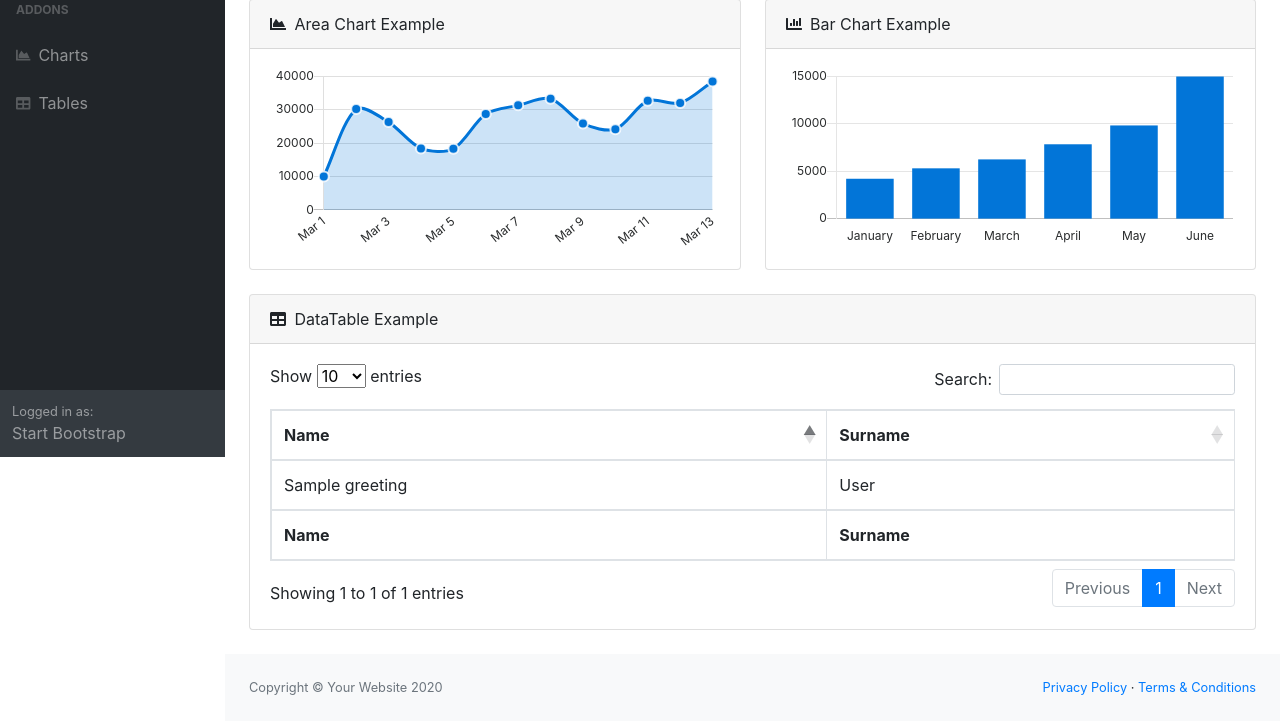
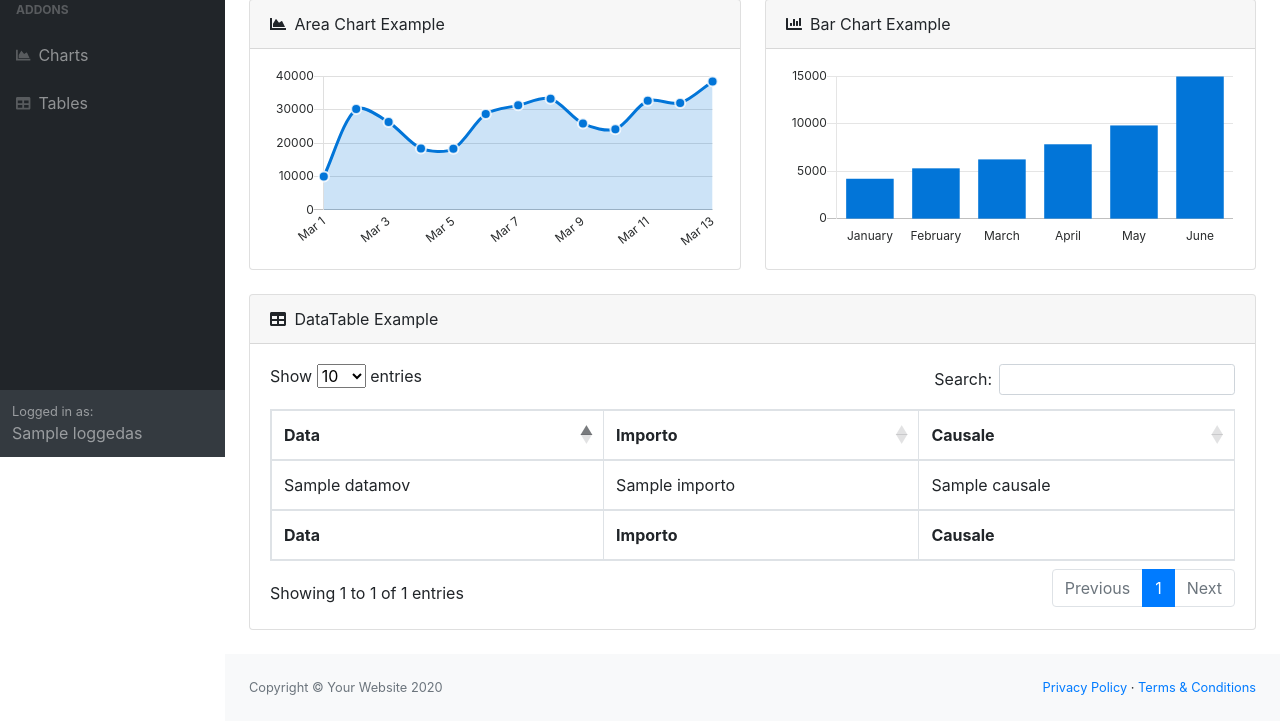
Before and after one commit to mdm1983/cdc-django-2020, a Django app: template greetings/templates/index.html in a window 1280 px wide. Shown: the part 343-1064 px from the top of the page. Run offline with Django 3.2, Linux system fonts and the light colour scheme; the template is opened without the code that fills it: most values are stand-ins (such as "Sample title", 1, 10 or a date in 2020); some libraries are stand-ins or nearby versions.

Commit message:
http://localhost:8000/greetings/insert?email= and http://localhost:8000/greetings/getList/

```diff
--- a/greetings/models.py
+++ b/greetings/models.py
@@ -9,8 +9,8 @@ class Greeting(models.Model):
 
     greeting = models.TextField()
 
-class Dario(models.Model):
-    dataMovimento = models.DateField()
+class MovimentoOne(models.Model):
+    datamov = models.DateTimeField()
     causale = models.TextField()
     importo = models.IntegerField()
-    idutente = models.TextField()
+    email = models.TextField()
--- a/greetings/templates/index.html
+++ b/greetings/templates/index.html
@@ -103,7 +103,7 @@
                     </div>
                     <div class="sb-sidenav-footer">
                         <div class="small">Logged in as:</div>
-                        Start Bootstrap
+                        {{ loggedas }}
                     </div>
                 </nav>
             </div>
@@ -182,8 +182,9 @@
                                     <table class="table table-bordered" id="dataTable" width="100%" cellspacing="0">
                                         <thead>
                                             <tr>
-                                                <th>Name</th>
-                                                <th>Surname</th>
+                                                <th>Data</th>
+                                                <th>Importo</th>
+                                                <th>Causale</th>
                                                 <!--<th>Position</th>
                                                 <th>Office</th>
                                                 <th>Age</th>
@@ -193,8 +194,9 @@
                                         </thead>
                                         <tfoot>
                                             <tr>
-                                                <th>Name</th>
-                                                <th>Surname</th>
+                                                <th>Data</th>
+                                                <th>Importo</th>
+                                                <th>Causale</th>
                                                 <!--<th>Position</th>
                                                 <th>Office</th>
                                                 <th>Age</th>
@@ -203,10 +205,11 @@
                                             </tr>
                                         </tfoot>
                                         <tbody>
-                                              {% for greeting in greetings %}
+                                              {% for movimento in greetings_movimentoone %}
                                               <tr>
-                                                <td>{{ greeting.name }}</td>
-                                                <td>{{ greeting.surname }}</td>
+                                                <td>{{ movimento.datamov }}</td>
+                                                <td>{{ movimento.importo }}</td>
+                                                <td>{{ movimento.causale }}</td>
                                                <!-- <td>{{ employee.position }}</td>
                                                 <td>{{ employee.office }}</td>
                                                 <td>{{ employee.age }}</td>
--- a/greetings/urls.py
+++ b/greetings/urls.py
@@ -9,7 +9,7 @@ urlpatterns = [
     #http://localhost:8000/greetings/getList/
 
     url(r'^insert/', views.insert.as_view()),
-    #http://localhost:8000/greetings/insert?name=nome&surname=cognome
+    #http://localhost:8000/greetings/insert?email=
 
     url(r'^login/', views.Login.as_view(), name='login'),
     #http://localhost:8000/greetings/login/
```
Also changed, not shown: greetings/serializers.py (+7 -0 lines), greetings/views.py (+50 -12 lines), greetings/migrations/0004_auto_20201122_2047.py, greetings/migrations/0005_auto_20201122_2203.py (added).
